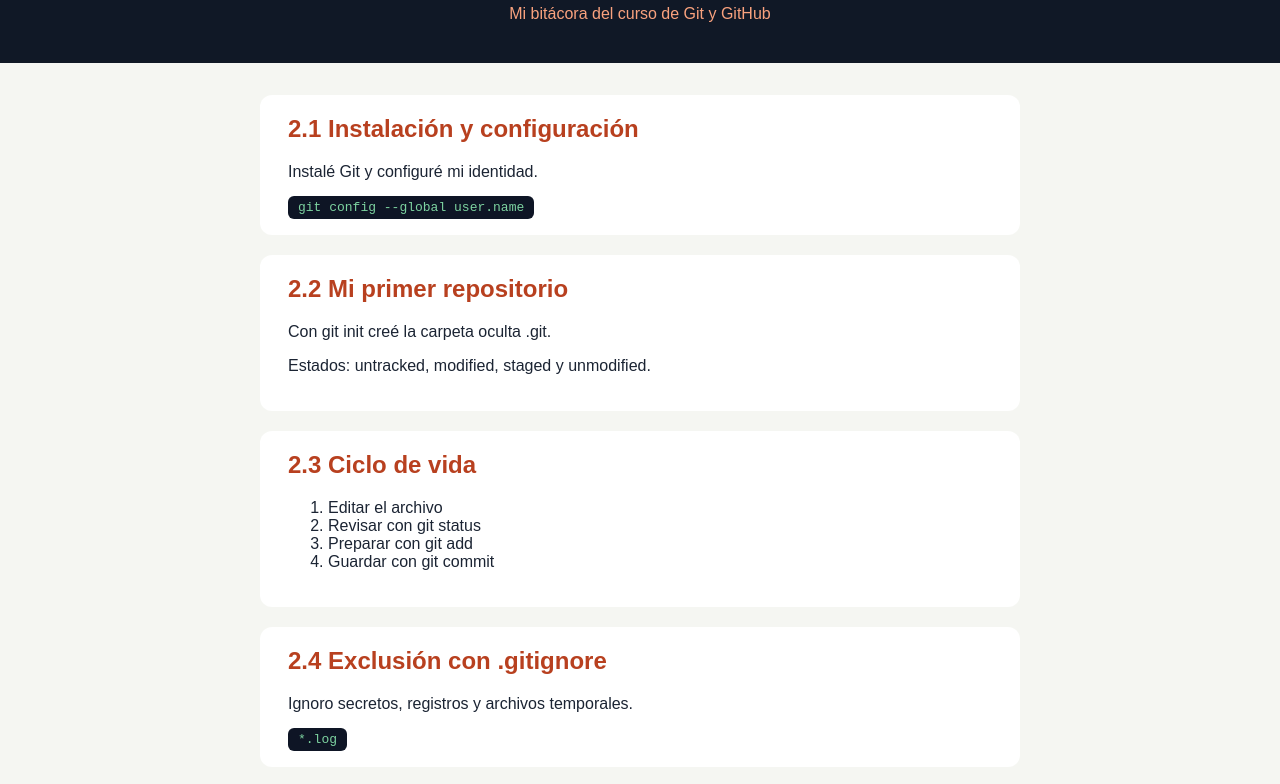
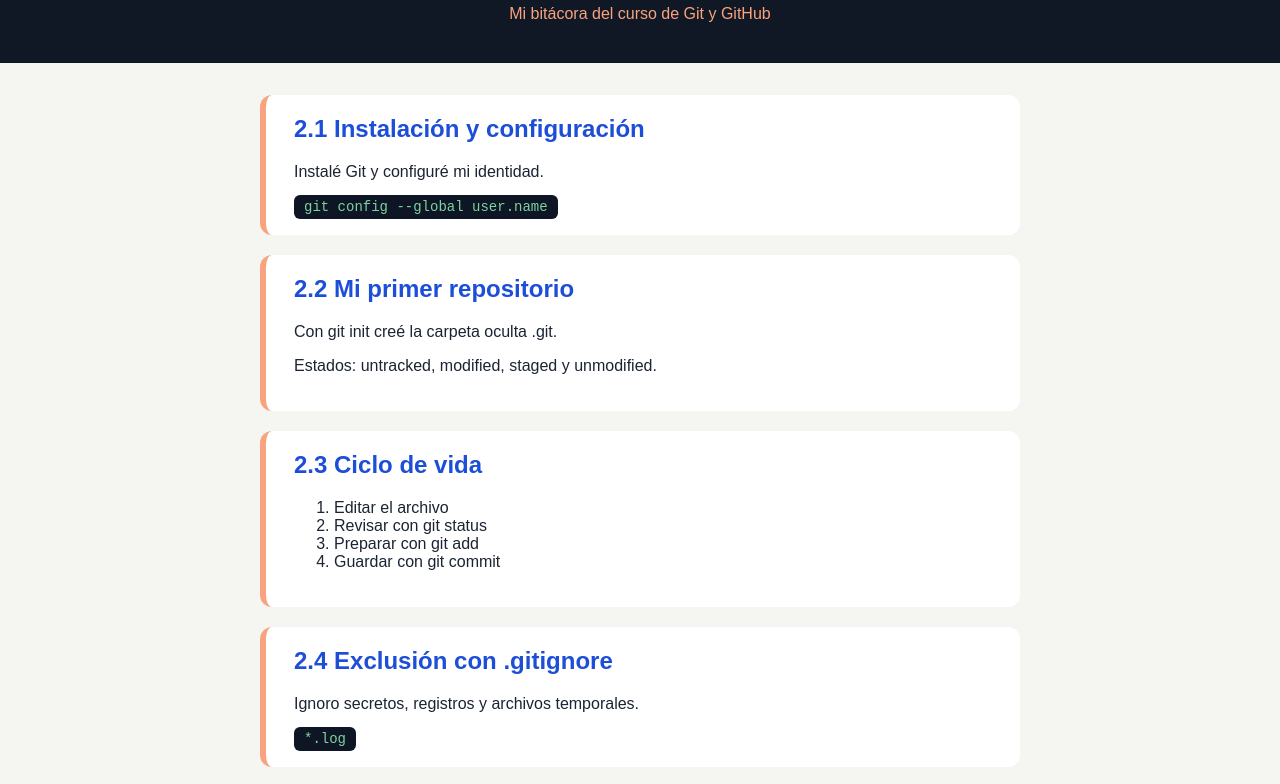
Before and after one commit to m99936791-cmyk/aprendiendo-git, a plain HTML site: page index.html in a window 1280 px wide. Shown: the part 128-912 px from the top of the page. Drawn offline with Linux system fonts and the light colour scheme.

Commit message:
Retoques de CSS (squash de 3 commits)

```diff
--- a/css/main.css
+++ b/css/main.css
@@ -33,10 +33,11 @@ section {
     border-radius: 12px;
     padding: 20px 28px;
     margin-bottom: 20px;
+    border-left: 6px solid #f9a27e;
 }
 
 h2 {
-    color: #b8401f;
+    color: #1d4ed8;
     margin-top: 0;
 }
 
@@ -45,6 +46,7 @@ code {
     color: #7dd3a0;
     padding: 4px 10px;
     border-radius: 6px;
+    font-size: 14px;
 }
 
 
```
